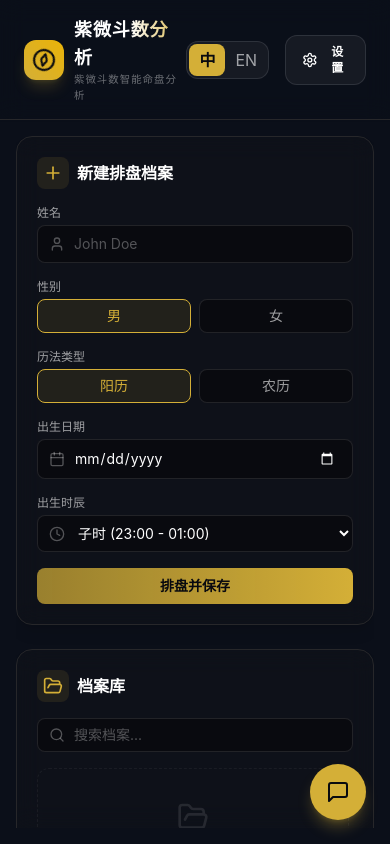
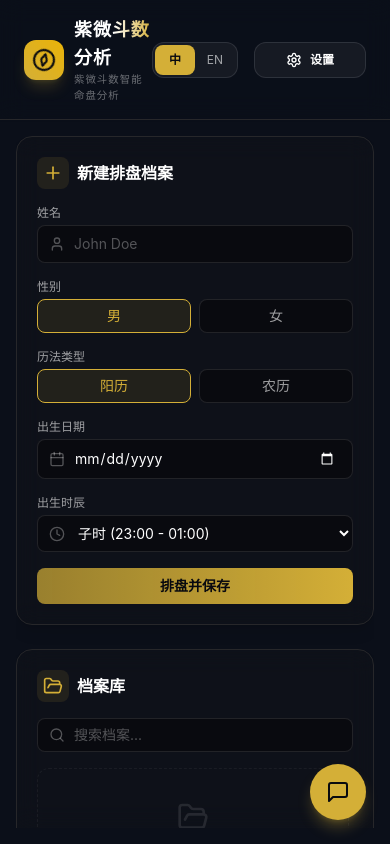
Before and after one commit to ai-generated-001/ziwei, a Vue app in the folder ziwei/: page / in a window 390 px wide. Built offline with nearby package versions, Linux system fonts and the light colour scheme.

Commit message:
feat: implement main application dashboard layout with responsive split-pane structure

```diff
--- a/ziwei/src/App.vue
+++ b/ziwei/src/App.vue
@@ -67,18 +67,18 @@ onUnmounted(() => {
           </div>
 
           <!-- Language Toggle -->
-          <div class="flex items-center rounded-xl border border-white/10 bg-white/5 p-0.5 overflow-hidden">
+          <div class="flex items-center rounded-xl border border-white/10 bg-white/5 p-0.5 h-9 overflow-hidden">
             <button
               @click="store.setLanguage('zh')"
               :class="store.lang === 'zh' ? 'bg-gold text-space-950 font-bold' : 'text-white/60 hover:text-white'"
-              class="px-2.5 py-1 text-2xs rounded-lg transition"
+              class="w-10 h-full text-xs rounded-lg transition flex items-center justify-center"
             >
               中
             </button>
             <button
               @click="store.setLanguage('en')"
               :class="store.lang === 'en' ? 'bg-gold text-space-950 font-bold' : 'text-white/60 hover:text-white'"
-              class="px-2.5 py-1 text-2xs rounded-lg transition"
+              class="w-10 h-full text-xs rounded-lg transition flex items-center justify-center"
             >
               EN
             </button>
@@ -87,9 +87,9 @@ onUnmounted(() => {
           <!-- Settings Button -->
           <button
             @click="isSettingsOpen = true"
-            class="flex items-center gap-2 rounded-xl border border-white/10 bg-white/5 hover:bg-white/10 px-4 py-2 text-xs font-semibold text-white transition active:scale-95"
+            class="flex items-center justify-center gap-2 rounded-xl border border-white/10 bg-white/5 hover:bg-white/10 w-28 h-9 text-xs font-semibold text-white transition active:scale-95 shrink-0"
           >
-            <Settings class="h-4 w-4" />
+            <Settings class="h-4 w-4 shrink-0" />
             <span>{{ store.t('settings') }}</span>
           </button>
         </div>
```
